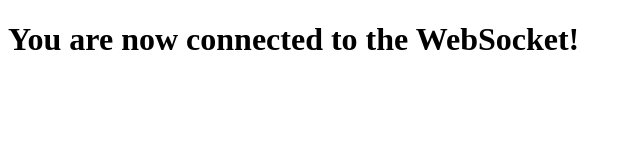
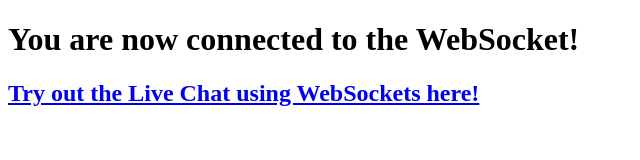
Before and after one commit to AlinaTrukhina/alina-tr, a website: page index.html in a window 1280 px wide. Shown: the whole page, without its empty margins (0-640 px from the left). Drawn offline with Linux system fonts and the light colour scheme.

Commit message:
add link to chat

```diff
--- a/index.html
+++ b/index.html
@@ -10,6 +10,10 @@
     <h1>
         You are now connected to the WebSocket!
     </h1>
+
+    <h2>
+        <a href="http://chat.alina-tr.com">Try out the Live Chat using WebSockets here!</a>
+    </h2>
     <script>
         let ws;
         // Choose correct websocket proto
```
